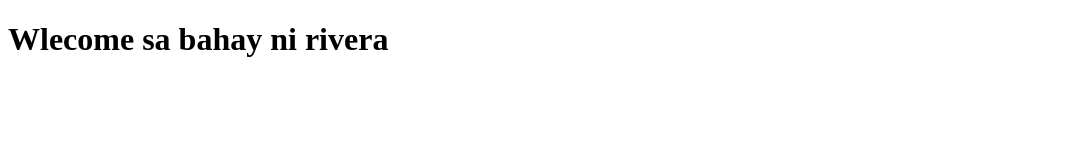
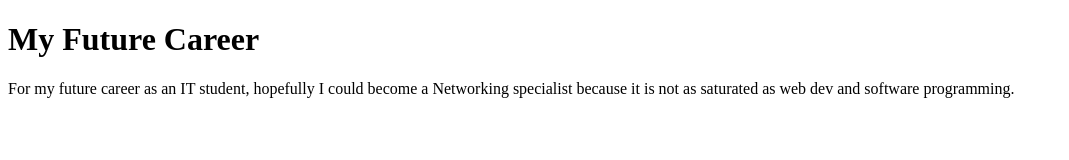
Before and after one commit to 14days3/my-very-first-github-real, a plain HTML site: page index.html in a window 1280 px wide. Shown: the whole page, without its empty margins (0-1069 px from the left). Drawn offline with Linux system fonts and the light colour scheme.

Commit message:
updated personal webpage

```diff
--- a/index.html
+++ b/index.html
@@ -6,6 +6,7 @@
     <title>Document</title>
 </head>
 <body>
-    <h1>Wlecome sa bahay ni rivera</h1>
+    <h1>My Future Career</h1>
+    <p1>For my future career as an IT student, hopefully I could become a Networking specialist because it is not as saturated as web dev and software programming.</p1>
 </body>
 </html>
```
